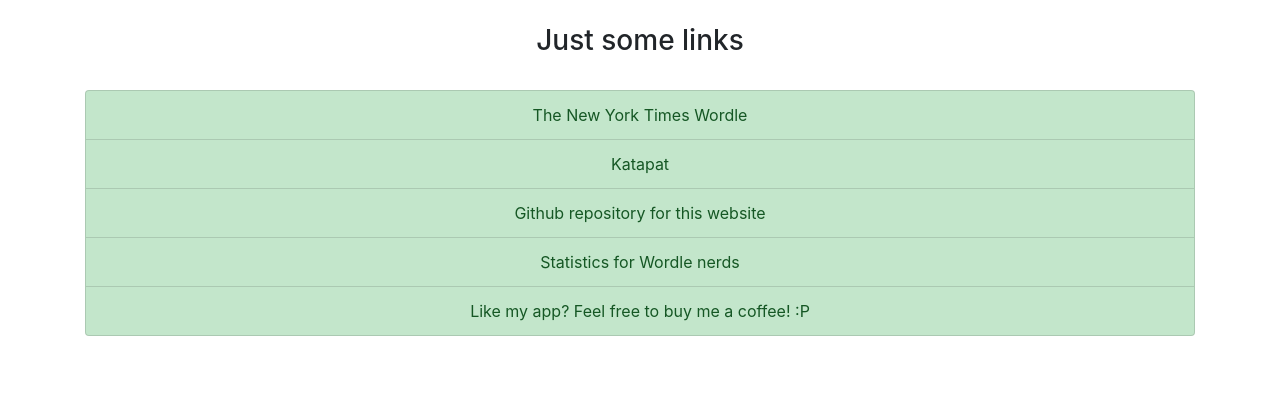
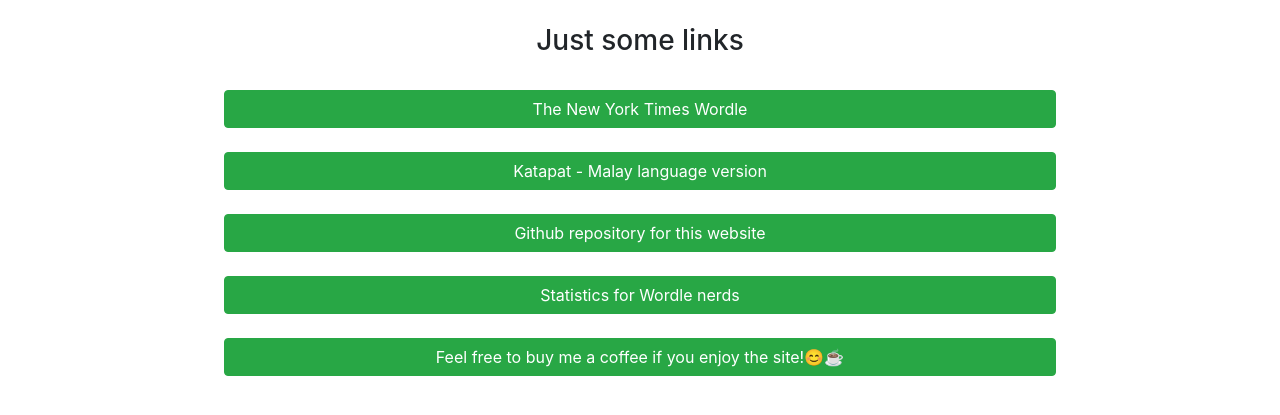
Before and after one commit to dn288/wordle-calc, a Flask app: page /links in a window 1280 px wide. Shown: the part 56-471 px from the top of the page. Run offline with Flask 2, Linux system fonts and the light colour scheme.

Commit message:
Update links.html

```diff
--- a/templates/links.html
+++ b/templates/links.html
@@ -4,12 +4,17 @@
 <br/>
 <h3 align="center">Just some links</h3>
 <br/>
-<div class="list-group mx-auto w-auto" align="center">
-    <a href="https://www.nytimes.com/games/wordle/index.html" class="list-group-item list-group-item-action list-group-item-success">The New York Times Wordle</a>
-    <a href="https://www.projecteugene.com/katapat.html" class="list-group-item list-group-item-action list-group-item-success">Katapat</a>
-    <a href="https://github.com/dn288/wordle-calc" class="list-group-item list-group-item-action list-group-item-success">Github repository for this website</a>
-    <a href="https://word.tips/wordle-wizards/" class="list-group-item list-group-item-action list-group-item-success">Statistics for Wordle nerds</a>
-    <a href="https://www.buymeacoffee.com/dn288" class="list-group-item list-group-item-action list-group-item-success">Like my app? Feel free to buy me a coffee! :P</a>
+<div class="list-group mx-auto w-75" align="center">
+    <a class="btn btn-success btn-md" href="https://www.nytimes.com/games/wordle/index.html" role="button">The New York Times Wordle</a>
+    <br/>
+    <a class="btn btn-success" href="https://www.projecteugene.com/katapat.html" role="button">Katapat - Malay language version</a>
+    <br/>
+    <a class="btn btn-success" href="https://github.com/dn288/wordle-calc" role="button">Github repository for this website</a>
+    <br/>
+    <a class="btn btn-success" href="https://word.tips/wordle-wizards/" role="button">Statistics for Wordle nerds</a>
+    <br/>
+    <a class="btn btn-success" href="https://www.buymeacoffee.com/dn288" role="button">Feel free to buy me a coffee if you enjoy the site!😊☕</a>
+    <br/>
   </div>
 
 {% endblock %}
```
